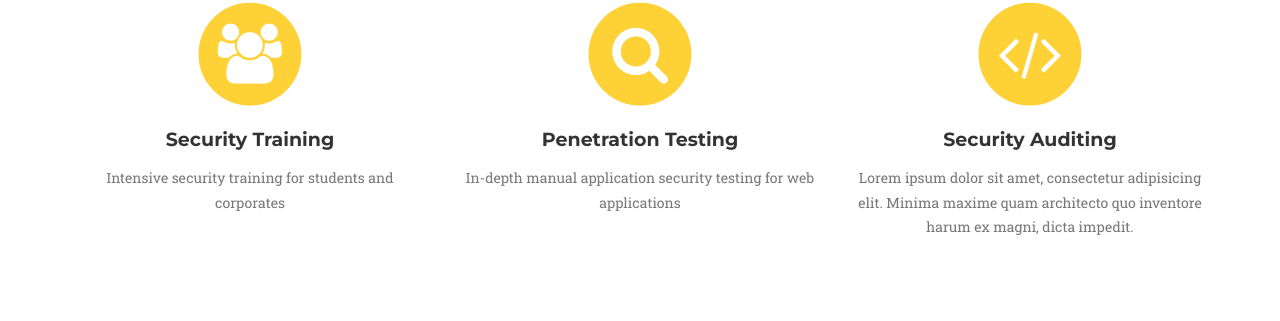
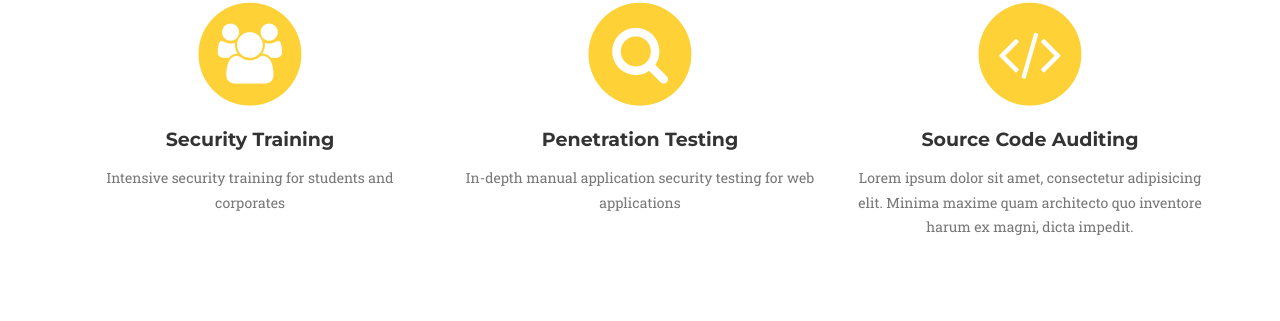
Before and after one commit to 0daylabs/test, a Jekyll site: the page built from index.html, in a window 1280 px wide and 900 px high, scrolled down 813 px. Shown: the part 132-453 px from the top of the window. Built offline with Jekyll 4.4.1, drawn with Linux system fonts in a browser that asks for light colours; some web fonts are replaced.

Commit message:
Update services.html

```diff
--- a/_includes/services.html
+++ b/_includes/services.html
@@ -29,7 +29,7 @@
                         <i class="fa fa-circle fa-stack-2x text-primary"></i>
                         <i class="fa fa-code fa-stack-1x fa-inverse"></i>
                     </span>
-                    <h4 class="service-heading">Security Auditing</h4>
+                    <h4 class="service-heading">Source Code Auditing</h4>
                     <p class="text-muted">Lorem ipsum dolor sit amet, consectetur adipisicing elit. Minima maxime quam architecto quo inventore harum ex magni, dicta impedit.</p>
                 </div>
             </div>
```
